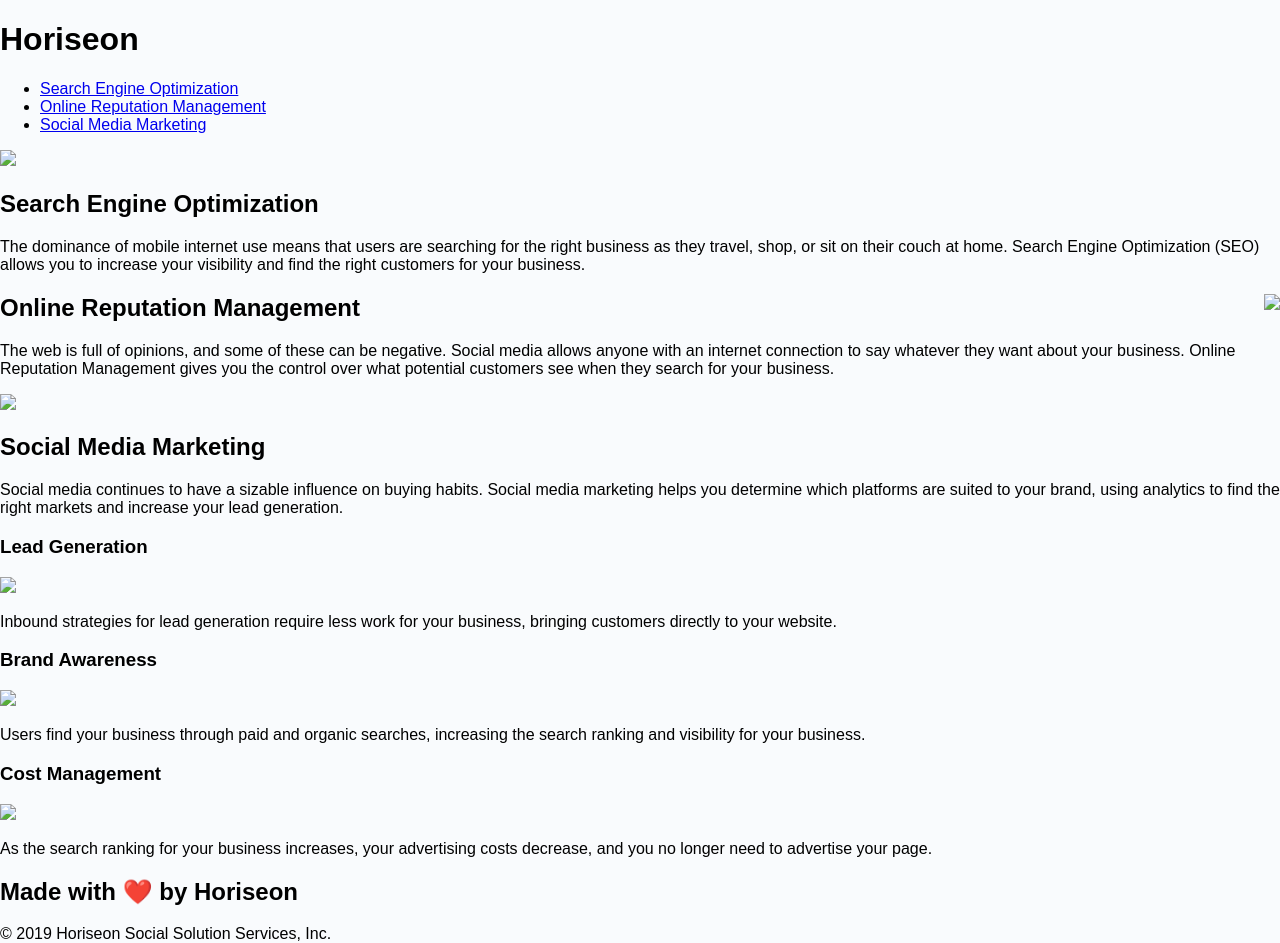
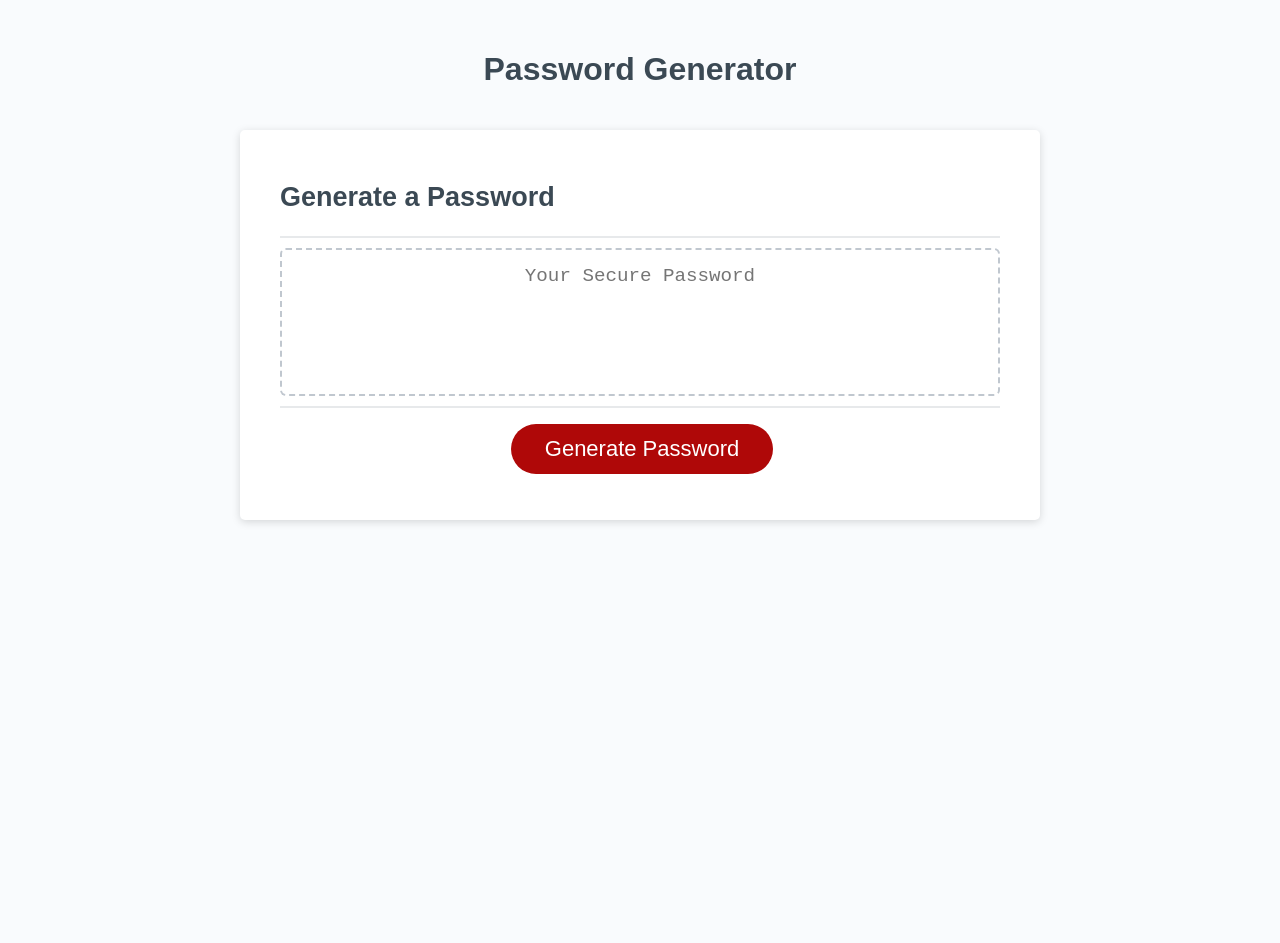
Before and after one commit to GabriellaSwenson/password-generator, a plain HTML site: page index.html in a window 1280 px wide. After the commit the page ends 800 px from the top, so only its background shows below. Drawn offline with Linux system fonts and the light colour scheme; files that its build step writes are made by us from their sources.

Commit message:
Update index.html

```diff
--- a/index.html
+++ b/index.html
@@ -1,102 +1,36 @@
 <!DOCTYPE html>
-<html lang="en-us">
+<html lang="en">
   <head>
     <meta charset="UTF-8" />
+    <meta name="viewport" content="width=device-width, initial-scale=1.0" />
+    <meta http-equiv="X-UA-Compatible" content="ie=edge" />
+    <title>Password Generator</title>
     <link rel="stylesheet" href="./assets/css/style.css" />
-    <title>website</title>
   </head>
-
   <body>
-    <div class="header">
-      <h1>Hori<span class="seo">seo</span>n</h1>
-      <div>
-        <ul>
-          <li>
-            <a href="#search-engine-optimization">Search Engine Optimization</a>
-          </li>
-          <li>
-            <a href="#online-reputation-management"
-              >Online Reputation Management</a
-            >
-          </li>
-          <li>
-            <a href="#social-media-marketing">Social Media Marketing</a>
-          </li>
-        </ul>
+    <div class="wrapper">
+      <header>
+        <h1>Password Generator</h1>
+      </header>
+      <div class="card">
+        <div class="card-header">
+          <h2>Generate a Password</h2>
+        </div>
+        <div class="card-body">
+          <textarea
+            readonly
+            id="password"
+            placeholder="Your Secure Password"
+            aria-label="Generated Password"
+          ></textarea>
+        </div>
+        <div class="card-footer">
+          <button id="generate" class="btn" onclick="writePassword()">
+            Generate Password
+          </button>
+        </div>
       </div>
     </div>
-    <div class="hero"></div>
-    <div class="content">
-      <div class="optimization">
-        <img
-          src="./assets/images/search-engine-optimization.jpg"
-          class="float-left"
-        />
-        <h2>Search Engine Optimization</h2>
-        <p>
-          The dominance of mobile internet use means that users are searching
-          for the right business as they travel, shop, or sit on their couch at
-          home. Search Engine Optimization (SEO) allows you to increase your
-          visibility and find the right customers for your business.
-        </p>
-      </div>
-      <div id="online-reputation-management" class="optimization">
-        <img
-          src="./assets/images/online-reputation-management.jpg"
-          class="float-right"
-        />
-        <h2>Online Reputation Management</h2>
-        <p>
-          The web is full of opinions, and some of these can be negative. Social
-          media allows anyone with an internet connection to say whatever they
-          want about your business. Online Reputation Management gives you the
-          control over what potential customers see when they search for your
-          business.
-        </p>
-      </div>
-      <div id="social-media-marketing" class="optimization">
-        <img
-          src="./assets/images/social-media-marketing.jpg"
-          class="float-left"
-        />
-        <h2>Social Media Marketing</h2>
-        <p>
-          Social media continues to have a sizable influence on buying habits.
-          Social media marketing helps you determine which platforms are suited
-          to your brand, using analytics to find the right markets and increase
-          your lead generation.
-        </p>
-      </div>
-    </div>
-    <div class="benefits">
-      <div class="side-bar">
-        <h3>Lead Generation</h3>
-        <img src="./assets/images/lead-generation.png" />
-        <p>
-          Inbound strategies for lead generation require less work for your
-          business, bringing customers directly to your website.
-        </p>
-      </div>
-      <div class="side-bar">
-        <h3>Brand Awareness</h3>
-        <img src="./assets/images/brand-awareness.png" />
-        <p>
-          Users find your business through paid and organic searches, increasing
-          the search ranking and visibility for your business.
-        </p>
-      </div>
-      <div class="side-bar">
-        <h3>Cost Management</h3>
-        <img src="./assets/images/cost-management.png" />
-        <p>
-          As the search ranking for your business increases, your advertising
-          costs decrease, and you no longer need to advertise your page.
-        </p>
-      </div>
-    </div>
-    <div class="footer">
-      <h2>Made with ❤️️ by Horiseon</h2>
-      <p>&copy; 2019 Horiseon Social Solution Services, Inc.</p>
-    </div>
+    <script src="./assets/js/script.js"></script>
   </body>
 </html>
```
